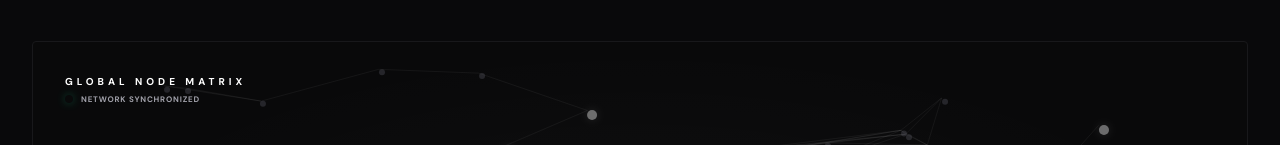
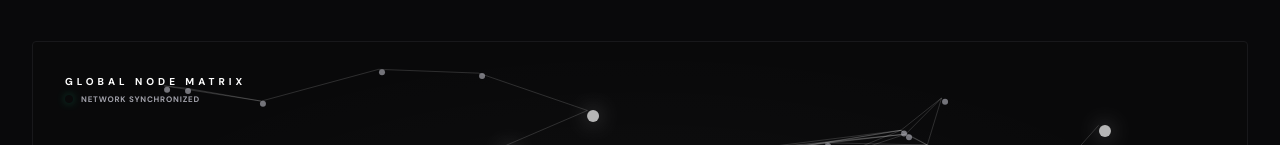
Before and after one commit to shantanu020/intern, a Next.js app in the folder frontend/: page / in a window 1280 px wide. Shown: the part 807-952 px from the top of the page. Built offline with nearby package versions, Linux system fonts and the light colour scheme.

Commit message:
style: boosted baseline visibility and contrast of Neural Constellation

```diff
--- a/frontend/src/components/NetworkGrid.tsx
+++ b/frontend/src/components/NetworkGrid.tsx
@@ -108,12 +108,12 @@ export const NetworkGrid = () => {
               y1={`${sourceNode.y}%`}
               x2={`${targetNode.x}%`}
               y2={`${targetNode.y}%`}
-              stroke={isActive ? "rgba(255,255,255,0.4)" : "rgba(255,255,255,0.05)"}
-              strokeWidth={isActive ? 1.5 : 1}
+              stroke={isActive ? "rgba(255,255,255,0.8)" : "rgba(255,255,255,0.15)"}
+              strokeWidth={isActive ? 2 : 1}
               initial={{ pathLength: 0, opacity: 0 }}
               animate={{
                 pathLength: 1,
-                opacity: isFaded ? 0.02 : 1,
+                opacity: isFaded ? 0.05 : 1,
               }}
               transition={{ duration: 1, delay: sourceNode.seed }}
             />
@@ -133,15 +133,15 @@ export const NetworkGrid = () => {
               key={node.id}
               className={cn(
                 "absolute -translate-x-1/2 -translate-y-1/2 rounded-full cursor-crosshair transition-colors duration-300",
-                node.type === "company" ? "w-2.5 h-2.5" : "w-1.5 h-1.5"
+                node.type === "company" ? "w-3 h-3" : "w-1.5 h-1.5"
               )}
               style={{ left: `${node.x}%`, top: `${node.y}%` }}
               initial={{ opacity: 0, scale: 0 }}
               animate={{
-                opacity: isFaded ? 0.1 : (isConnected ? 1 : 0.4),
-                scale: isHovered ? 2 : (isConnected ? 1.5 : 1),
-                backgroundColor: isConnected || node.type === "company" ? "#ffffff" : "#52525b",
-                boxShadow: isConnected || (node.type === "company" && hoveredNode === null) ? "0 0 10px rgba(255,255,255,0.3)" : "none",
+                opacity: isFaded ? 0.2 : (isConnected ? 1 : 0.7),
+                scale: isHovered ? 2.5 : (isConnected ? 1.5 : 1),
+                backgroundColor: isConnected || node.type === "company" ? "#ffffff" : "#a1a1aa",
+                boxShadow: isConnected || (node.type === "company" && hoveredNode === null) ? "0 0 20px rgba(255,255,255,0.5)" : "none",
                 // Subtle ambient drift
                 x: [0, (node.seed - 0.5) * 6, 0],
                 y: [0, (node.seed - 0.5) * 6, 0],
```
